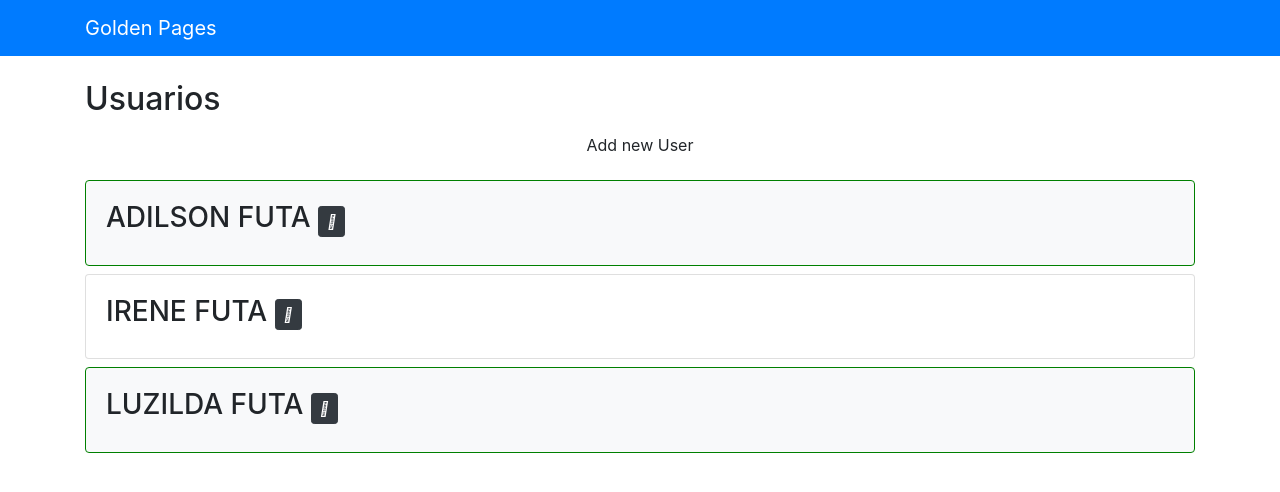
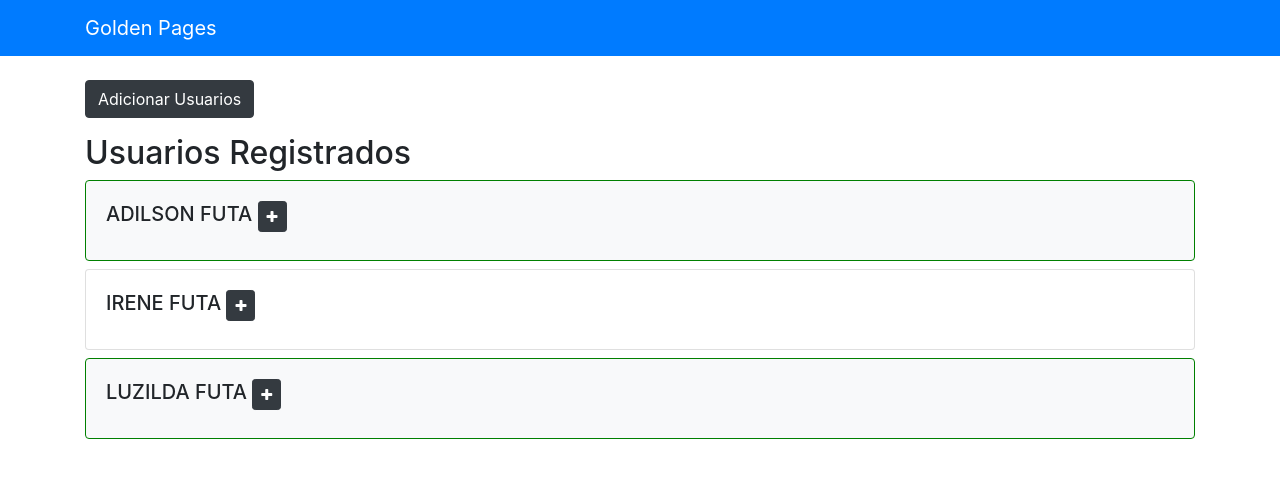
Before and after one commit to adilsonfuta/helloword, an Angular app: page / in a window 1280 px wide. Shown: the top 492 px of the page. Built offline with nearby package versions, Linux system fonts and the light colour scheme.

Commit message:
usando ngModel DATABinding

```diff
--- a/src/app/app.module.ts
+++ b/src/app/app.module.ts
@@ -6,6 +6,7 @@ import { AppComponent } from './app.component';
 import { UserComponet } from './components/user/user.component';
 import { UsersListComponent } from './components/users-list/users-list.component';
 import { NavbarComponent } from './components/navbar/navbar.component';
+import { FormsModule } from "@angular/forms";
 
 @NgModule({
   declarations: [
@@ -15,7 +16,8 @@ import { NavbarComponent } from './components/navbar/navbar.component';
     NavbarComponent
   ],
   imports: [
-    BrowserModule
+    BrowserModule,
+    FormsModule
   ],
   providers: [],
   bootstrap: [AppComponent]
--- a/src/app/components/users-list/users-list.component.html
+++ b/src/app/components/users-list/users-list.component.html
@@ -1,23 +1,61 @@
-<h2> Usuarios </h2>
+<button (click)="showUserForm=!showUserForm" class="btn btn-dark mb-3"> Adicionar Usuarios </button>
 
-<button (click)="addUser({
-  firstname:'Mary',
-  lastname: 'Futa',
-  isActive: true
-})" [disabled]="!enableAdd" class="btn btn-block mb-3">Add new User</button>
+<div *ngIf="showUserForm" class="card card-body mb-3">
+  <h4>Registar Usuarios </h4>
+  <form (submit)="onSubmit($event)">
+
+    <div class="form-group">
+      <label for="firstname">Nome:</label>
+      <input  type="text" [(ngModel)]="user.firstname" class="form-control" name="firstname">
+    </div>
+
+    <div class="form-group">
+      <label for="lastname">SobreNome:</label>
+      <input type="text" [(ngModel)]="user.lastname" class="form-control" name="lastname">
+    </div>
+
+    <div class="form-group">
+      <label for="age">Idade:</label>
+      <input type="number" [(ngModel)]="user.age" class="form-control" name="age">
+    </div>
+
+    <div class="form-group">
+      <label for="address">Endereço:</label>
+      <input type="text" [(ngModel)]="user.address.street" class="form-control" name="address">
+    </div>
+
+  <div class="form-group">
+      <label for="address">Cidade:</label>
+      <input type="text"  [(ngModel)]="user.address.state" class="form-control" name="address">
+    </div>
+
+    <div class="form-group">
+      <label for="street">Bairro:</label>
+      <input type="text" [(ngModel)]="user.address.city" class="form-control" name="street">
+    </div>
+
+
+
+    <button (click)="addUser()" [disabled]="user.firstname==''|| user.lastname=='' " class="btn btn-block  btn-primary mb-3">Salvar</button>
+  </form>
+</div>
+<!-- ZONA DO FORM -->
+
+<h2> Usuarios Registrados </h2>
 
 <ul class="list-unstyled" *ngIf="loaded && users?.length > 0">
 
   <li class="card card-body mb-2" *ngFor="let user of users" [class.bg-light]="user.isActive"
     [style.border-color]="user.isActive ? 'green': ''">
 
-    <h3>{{user.firstname | uppercase}} {{user.lastname |uppercase }}
-      <small><button class="btn btn-dark btn-sm" (click)="toggleHide(user)">
-        <i class="fas fa-plus"></i>
+    <h5>{{user.firstname | uppercase}} {{user.lastname |uppercase }}
+      <small *ngIf="user.age && user.address">
+        <button class="btn btn-dark btn-sm" (click)="toggleHide(user)">
+          <i [ngClass]="user.hide ? 'fa fa-plus': 'fa fa-minus' "></i>
         </button></small>
 
       <!-- no lugar do toghide= user.hide=!user.hide -->
-    </h3>
+    </h5>
     <ul class="list-group" *ngIf="!user.hide && user.age && user.address">
       <li class="list-group-item"> Age: {{user.age }}</li>
       <li class="list-group-item"> Address: {{user.address.street }} {{user.address.city}} , {{user.address.state}}
--- a/src/app/components/users-list/users-list.component.ts
+++ b/src/app/components/users-list/users-list.component.ts
@@ -9,10 +9,25 @@ import { User } from 'src/app/model/User';
 })
 export class UsersListComponent implements OnInit {
 
+   // isActive:true,
+    // registered: new Date('01/02/2020 08:30:00'),
+    // hide:true
+
+  user:User={
+    firstname: '',
+    lastname: '',
+    age: null,
+    address: {
+        street: '',
+        city: '',
+        state: ''
+    }
+  };
   users: User[];
   showExtended: boolean=true;
   loaded: boolean= false;
-  enableAdd:boolean=true;
+  enableAdd:boolean=false;
+  showUserForm:boolean=false;
 
 
 //  o construtor usar
@@ -86,12 +101,45 @@ this.addUser(
 }
 
 
-  addUser( user: User){
-    this.users.push(user);
+  // addUser( user: User){
+  //   this.users.push(user);
+  // }
+
+
+  addUser( ){
+    this.user.isActive=true;
+    this.user.registered=new Date();
+        this.users.unshift(this.user);
+
+    this.user={
+      firstname: '',
+      lastname: '',
+      age: null,
+      address: {
+          street: '',
+          city: '',
+          state: ''
+      }
+    };
   }
 
   toggleHide(u: User){
     u.hide=!u.hide;
+  }
+
+  onSubmit(e){
+
+    console.log("1212")
+    e.preventDefault();
+
+  }
+
+  fireEvent(e){
+
+    console.log(e.type);
+    console.log(e.target.value);
+
+
   }
 
 }
```
